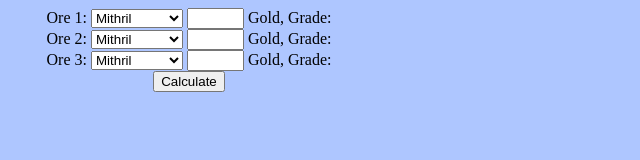
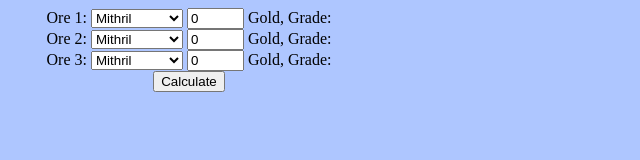
Before and after one commit to Natleyn/natleyn.github.io, a plain HTML site: page pages/SS2OreCalc.html in a window 1280 px wide. Shown: the full height of the page, 451-1091 px from the left. Drawn offline with Linux system fonts and the light colour scheme.

Commit message:
minor fix to remove obsolete html.

```diff
--- a/pages/SS2OreCalc.html
+++ b/pages/SS2OreCalc.html
@@ -14,7 +14,7 @@
 				<option value="1">Bone
 				<option value="2">Scale
 			</select>
-			<input id="o1B" type="text" size="4" maxlength="5"> Gold,
+			<input id="o1B" type="text" size="4" maxlength="5" value="0"> Gold,
 			Grade: <span id="o1G"></span><br>
 
 			Ore 2:
@@ -25,7 +25,7 @@
 				<option value="1">Bone
 				<option value="2">Scale
 			</select>
-			<input id="o2B" type="text" size="4" maxlength="5" onkeyup="calculateOreGrade(ore2A,ore2B,ore2G)"> Gold,
+			<input id="o2B" type="text" size="4" maxlength="5" value="0"> Gold,
 			Grade: <span id="o2G"></span><br>
 
 			Ore 3:
@@ -36,7 +36,7 @@
 				<option value="1">Bone
 				<option value="2">Scale
 			</select>
-			<input id="o3B" type="text" size="4" maxlength="5" onkeyup="calculateOreGrade(ore3A,ore3B,ore3G)"> Gold,
+			<input id="o3B" type="text" size="4" maxlength="5" value="0"> Gold,
 			Grade: <span id="o3G"></span><br>
 
 			<input type="button" value="Calculate" onclick="calculateItemGrade()"> <br>
```
